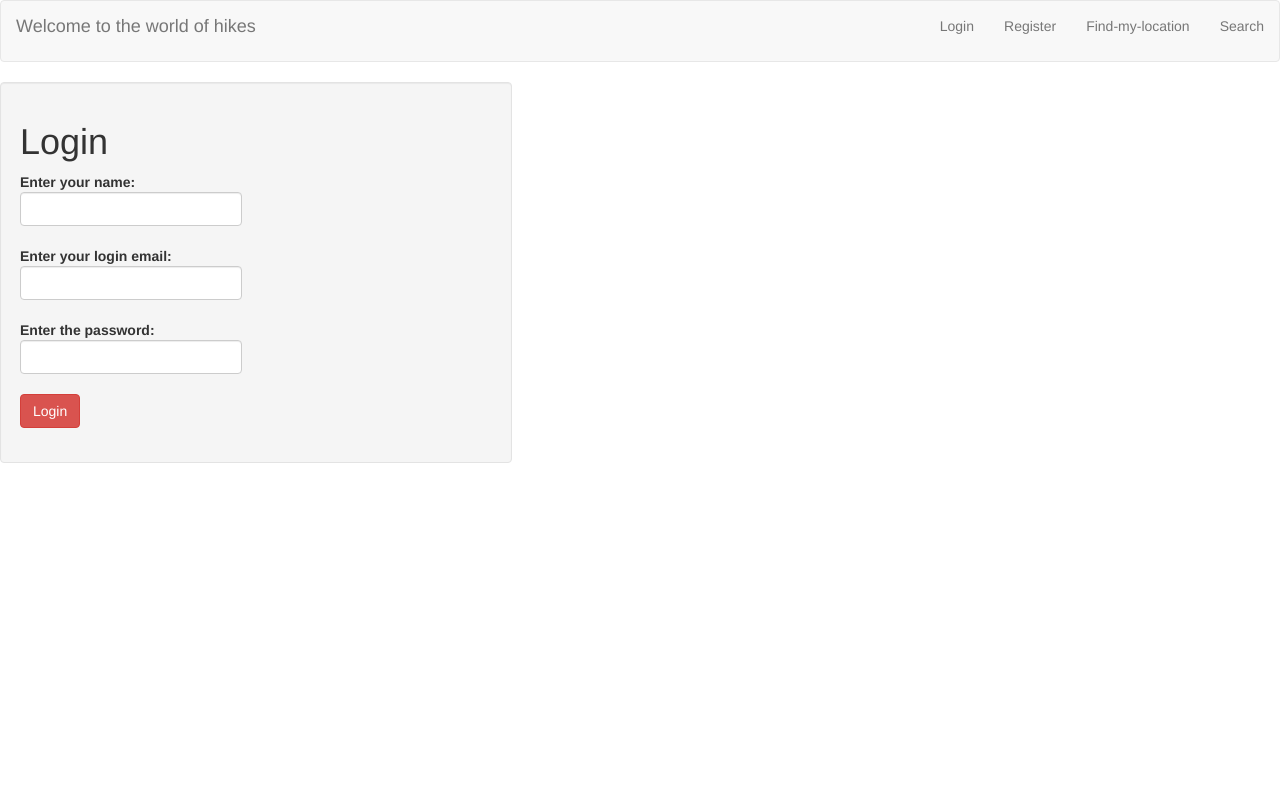
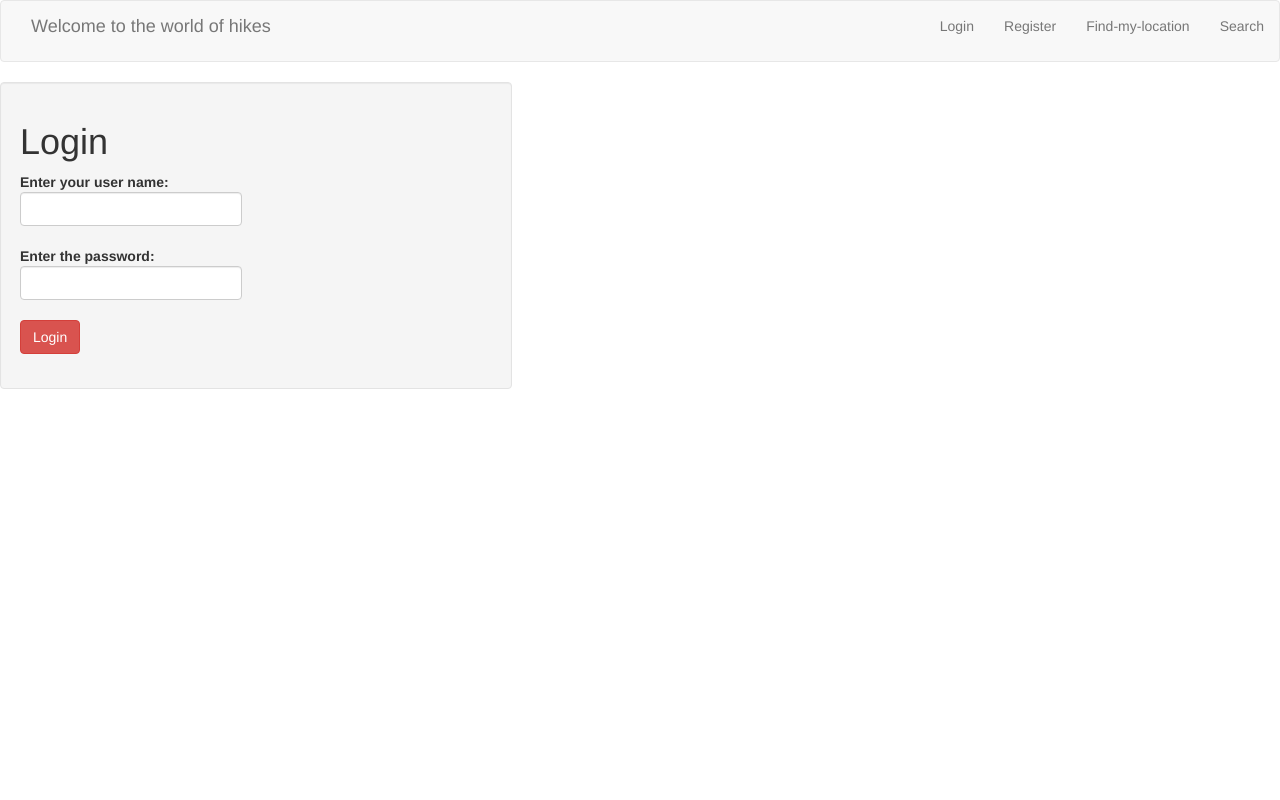
Before and after one commit to Swathiiyers/HB-HikeProject, a Flask app: page /choose-login in a window 1280 px wide. Run offline with Flask 2, Linux system fonts and the light colour scheme; some libraries are stand-ins or nearby versions.

Commit message:
Added db queries in server_helper

```diff
--- a/server.py
+++ b/server.py
@@ -1,12 +1,13 @@
 from jinja2 import StrictUndefined
 from flask import Flask, render_template, request, flash, redirect, session, jsonify
 from flask_debugtoolbar import DebugToolbarExtension
-from server_helpers import get_latlongs, get_response
+from server_helpers import get_latlongs, get_response, add_to_HikeTrails_db
 import requests
 import urllib
 import os
 import pdb
 from model import connect_to_db, db, User, Rating, Comment, HikeTrail, Search
+from sqlalchemy import and_
 
 
 app = Flask(__name__)
@@ -27,18 +28,45 @@ def index():
 
 
 @app.route("/register", methods=["GET"])
-def show_registrationpage():
+def user_registration():
     """Direct to the registration page upon button click"""
 
     return render_template("registration_form.html")
+
+
+@app.route('/user-profile')
+def show_userprofile():
+    """Show User profile on register or login"""
+
+    return render_template("user_profile.html")
 
 
 @app.route("/register", methods=["POST"])
 def register_user():
     """Checks the user information, and adds to User database
     if not already existing"""
-# @TODO: Code for this part to be done later.
-    pass
+
+    user_name = request.form.get("user_name")
+    email = request.form.get("email")
+    password = request.form.get("password")
+
+# At the registration page, check if the user_name, email and password entered,
+# already exists in the database (by querying the database)
+    check_user = User.query.filter_by(email=email).count()
+    # import pdb; pdb.set_trace()
+
+    if check_user == 0:
+        new_user = User(user_name=user_name, email=email, password=password)
+        # Adding new user to the database and commit
+        db.session.add(new_user)
+        db.session.commit()
+
+        session["user_name"] = new_user.user_name
+        return redirect("/user-profile")
+
+    else:
+        flash("You have an account. Please login")
+        return redirect('/choose-login')
 
 
 @app.route("/choose-login", methods=["GET"])
@@ -54,20 +82,29 @@ def login_process():
 
     # Get form variables
     user_name = request.form["user_name"]
-    email = request.form["email"]
     password = request.form["password"]
 
-    check_user = User.query.filter_by(user_name=user_name, email=email, password=password).all()
+    check_user = User.query.filter_by(user_name=user_name, password=password).all()
 
-# If the password is incorrect (checking if check_user is None)
+# If the password is incorrect (checking if check_user is None), go to login page again
+# Checking if the above query returns an empty list of objects
     if check_user == []:
+        flash("Incorrect Username or password. Please try again!")
         return redirect('/choose-login')
     else:
-        #If user exists, add user_id to the sesssion.
+            #If user exists, add user_id to the sesssion.
         flash("You were successfully logged in")
-        session["user_id"] = check_user[0].user_id
-        user_id = session["user_id"]
-        return redirect('/choose-search')
+        # The user_id value (from the returned list) is added to the session dictionary
+        session["user_name"] = check_user[0].user_name
+        # user_name = session["user_name"]
+        return redirect("/user-profile")
+
+
+@app.route('/logout')
+def logout_user():
+
+    del session["user_name"]
+    return redirect("/")
 
 
 @app.route("/choose-search")
@@ -117,6 +154,9 @@ def search_hike():
     # Pass the payload argument to get_response function
     results = get_response(payload)
     result_list = results["places"]
+
+    # Add results to the HikeTrails database
+    add_to_HikeTrails_db(result_list)
     # Get the latlong values of all the search results
     latlong_list = get_latlongs(result_list)
 
@@ -126,37 +166,7 @@ def search_hike():
 
 
 ################################################################################
-# @app.route("/register", methods=["GET"])
-# def register_form():
-#     """Show form for user signup."""
 
-#     return render_template("register_form.html")
-
-#
-# @app.route("/register", methods=["POST"])
-# def register_process():
-#     """Process registration."""
-
-#     # Get form variables
-#     email = request.form["email"]
-#     password = request.form["password"]
-#     age = int(request.form["age"])
-#     zipcode = request.form["zipcode"]
-
-#     new_user = User(email=email, password=password, age=age, zipcode=zipcode)
-
-#     db.session.add(new_user)
-#     db.session.commit()
-
-#     flash("User %s added." % email)
-#     return redirect("/")
-
-
-# @app.route("/login", methods=["GET"])
-# def login_form():
-#     """Show login form."""
-
-#     return render_template("login_form.html")
 
 
 # @app.route("/login", methods=["POST"])
--- a/static/map_styles.css
+++ b/static/map_styles.css
@@ -2,12 +2,125 @@
 #map {
   height: 350px;
   width: 400px;
-  float: right;
+  text-align: center;
 
 }
 
-/*#welcomeimg {
-  height: 250px;
-  width: 250px;
-}
-*/
+body,html{
+    height: 100%;
+  }
+
+  nav.sidebar, .main{
+    -webkit-transition: margin 200ms ease-out;
+      -moz-transition: margin 200ms ease-out;
+      -o-transition: margin 200ms ease-out;
+      transition: margin 200ms ease-out;
+  }
+
+  .main{
+    padding: 10px 10px 0 10px;
+  }
+
+ @media (min-width: 765px) {
+
+    .main{
+      position: absolute;
+      width: calc(100% - 40px);
+      margin-left: 40px;
+      float: right;
+    }
+
+    nav.sidebar:hover + .main{
+      margin-left: 200px;
+    }
+
+    nav.sidebar.navbar.sidebar>.container .navbar-brand, .navbar>.container-fluid .navbar-brand {
+      margin-left: 0px;
+    }
+
+    nav.sidebar .navbar-brand, nav.sidebar .navbar-header{
+      text-align: center;
+      width: 100%;
+      margin-left: 0px;
+    }
+
+    nav.sidebar a{
+      padding-right: 13px;
+    }
+
+    nav.sidebar .navbar-nav > li:first-child{
+      border-top: 1px #e5e5e5 solid;
+    }
+
+    nav.sidebar .navbar-nav > li{
+      border-bottom: 1px #e5e5e5 solid;
+    }
+
+    nav.sidebar .navbar-nav .open .dropdown-menu {
+      position: static;
+      float: none;
+      width: auto;
+      margin-top: 0;
+      background-color: transparent;
+      border: 0;
+      -webkit-box-shadow: none;
+      box-shadow: none;
+    }
+
+    nav.sidebar .navbar-collapse, nav.sidebar .container-fluid{
+      padding: 0 0px 0 0px;
+    }
+
+    .navbar-inverse .navbar-nav .open .dropdown-menu>li>a {
+      color: #777;
+    }
+
+    nav.sidebar{
+      width: 200px;
+      height: 100%;
+      margin-left: -160px;
+      float: left;
+      margin-bottom: 0px;
+    }
+
+    nav.sidebar li {
+      width: 100%;
+    }
+
+    nav.sidebar:hover{
+      margin-left: 0px;
+    }
+
+    .forAnimate{
+      opacity: 0;
+    }
+  }
+
+  @media (min-width: 1330px) {
+
+    .main{
+      width: calc(100% - 200px);
+      margin-left: 200px;
+    }
+
+    nav.sidebar{
+      margin-left: 0px;
+      float: left;
+    }
+
+    nav.sidebar .forAnimate{
+      opacity: 1;
+    }
+  }
+
+  nav.sidebar .navbar-nav .open .dropdown-menu>li>a:hover, nav.sidebar .navbar-nav .open .dropdown-menu>li>a:focus {
+    color: #CCC;
+    background-color: transparent;
+  }
+
+  nav:hover .forAnimate{
+    opacity: 1;
+  }
+  section{
+    padding-left: 15px;
+  }
--- a/templates/base.html
+++ b/templates/base.html
@@ -1,6 +1,7 @@
 <!doctype html>
 <html>
 <head>
+
     <title>{% block title %}Title goes here{% endblock %}</title>
 <!--   <link rel="stylesheet" type="text/css" href="../static/styles.css"> -->
 <!--     <link rel="stylesheet" href="../static/styles.css"> -->
@@ -40,16 +41,32 @@
             </ul>
         </ul>
 
-        <ul class="nav navbar-nav navbar-right">
+        {% if "user_name" in session %}
+        <ul class="nav navbar-nav navbar-right" id="hide">
+        <li><a href="/logout">Logout</a></li>
+        {% else %}
+        <ul class="nav navbar-nav navbar-right" id="hide">
         <li><a href="/choose-login">Login</a></li>
+        {% endif %}
 
         </ul>
     </div><!-- /.navbar-collapse -->
   </div><!-- /.container-fluid -->
 </nav>
 
+{% with messages = get_flashed_messages() %}
+  {% if messages %}
+    <ul class=flashes>
+    {% for message in messages %}
+      <li>{{ message }}</li>
+    {% endfor %}
+    </ul>
+  {% endif %}
+{% endwith %}
+
     {% block content %} Content of the body goes here{% endblock %}
 
+<!-- importing script for google api -->
 <script src="https://ajax.googleapis.com/ajax/libs/jquery/3.2.1/jquery.min.js"></script>
 <script src="https://maxcdn.bootstrapcdn.com/bootstrap/3.3.7/js/bootstrap.min.js"></script>
 </body>
--- a/templates/login_form.html
+++ b/templates/login_form.html
@@ -1,4 +1,7 @@
 {% extends 'base.html' %}
+
+{% block title %}Login Page{% endblock %}
+
 {% block content %}
     <div class="well spaced" style="width:40%;">
     <h1>Login</h1>
@@ -8,15 +11,8 @@
 
     <div class="form-group">
         <label>
-            Enter your name:
-            <input type="text" name="user_name" class="form-control">
-        </label>
-    </div>
-
-    <div class="form-group">
-        <label>
-            Enter your login email:
-            <input type="email" name="email" class="form-control" required>
+            Enter your user name:
+            <input type="text" name="user_name" class="form-control" required>
         </label>
     </div>
 
```
Also changed, not shown: codes_test.py (+46 -7 lines), server_helpers.py (+20 -0 lines), static/map_search.js (+13 -13 lines), templates/find_my_location_search.html (+6 -4 lines), templates/search_results.html (+23 -16 lines).
